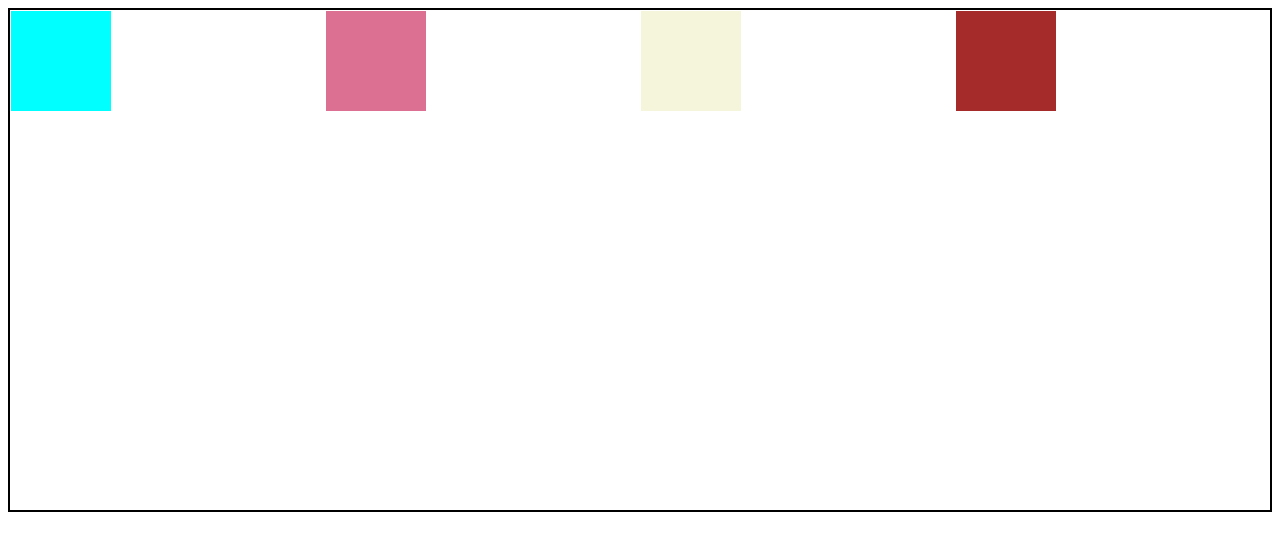
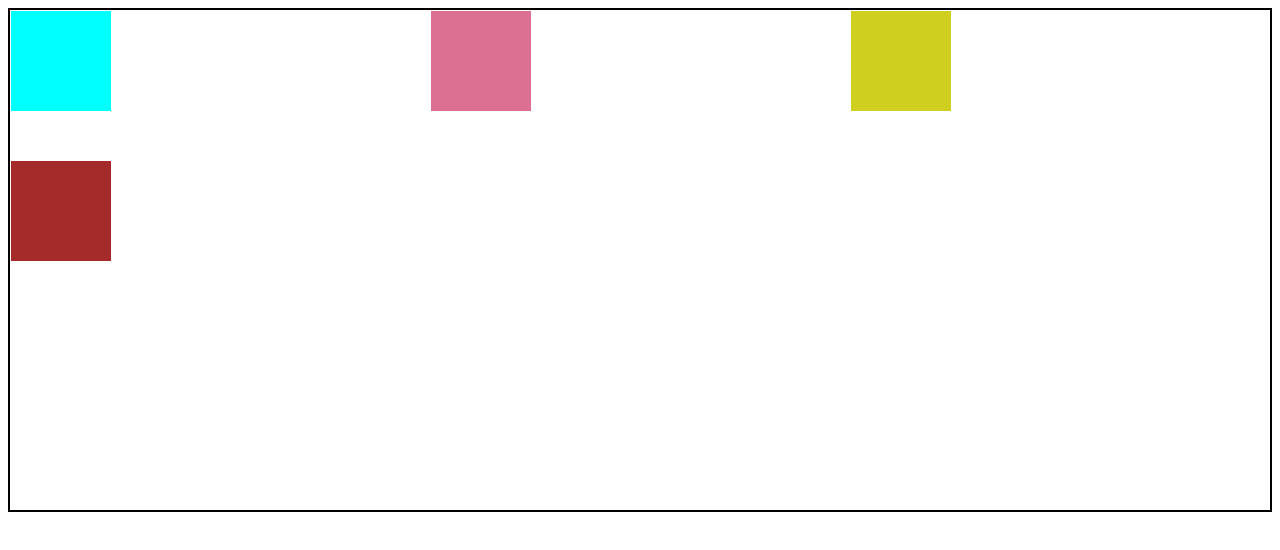
Before and after one commit to darshandhameliya000/css, a plain HTML site: page lecture_8/grid/grid.html in a window 1280 px wide. Drawn offline with Linux system fonts and the light colour scheme.

Commit message:
lecture_8

```diff
--- a/lecture_8/order property/grid.html
+++ b/lecture_8/grid/grid.html
@@ -10,16 +10,15 @@
             height: 500px;
             border: 2px solid black;
             display: grid;
-            grid-template-columns: auto auto auto auto ;
+            grid-template-columns: auto auto auto ;
+            grid-template-rows: 150px 200px ;
         }
 
         .box {
             height: 100px;
             width: 100px;
             margin: 1px;
-
         }
-
         #box1 {
             background-color: aqua;
         }
@@ -29,7 +28,7 @@
         }
 
         #box3 {
-            background-color: beige;
+            background-color: rgb(207, 207, 31);
         }
 
         #box4 {
```
Also changed, not shown: hoework/project1.html (+0 -3 lines), lecture_8/white_space/white space.html (renamed from lecture_8/order property/white space.html).
